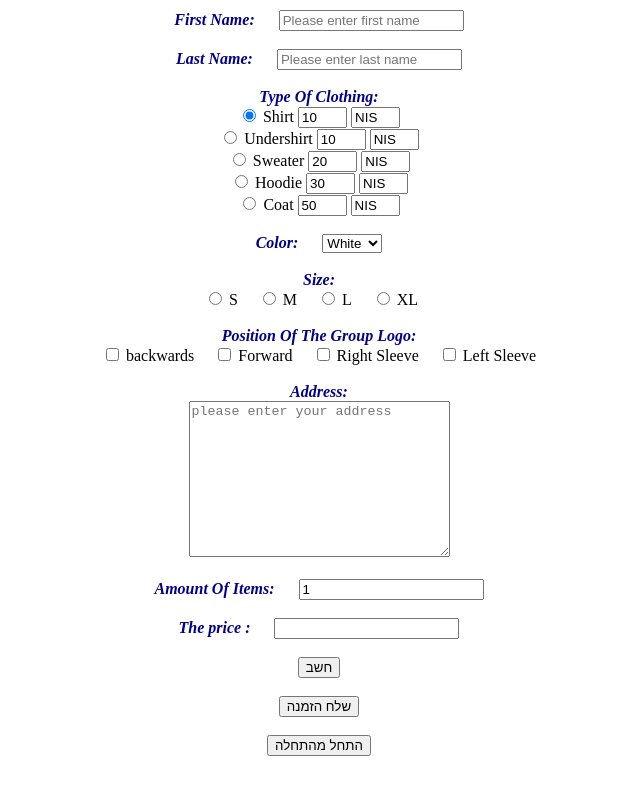
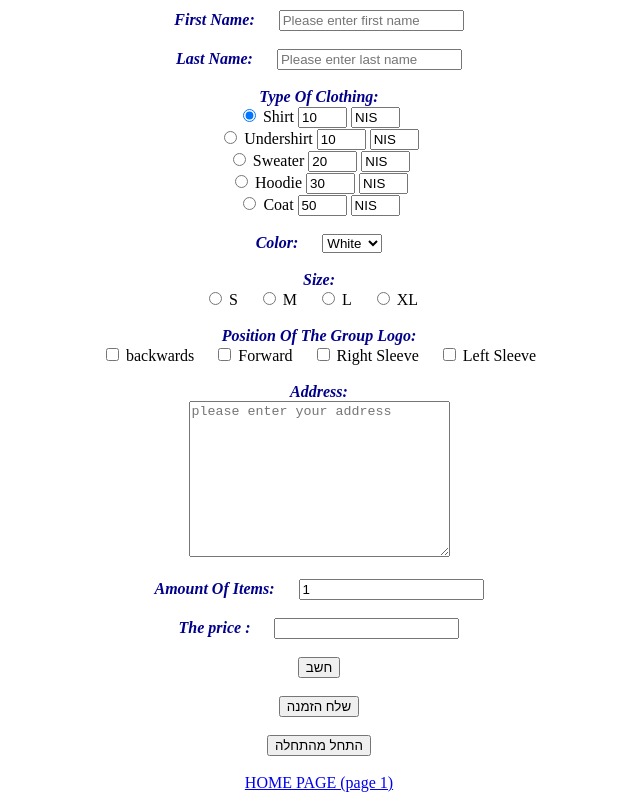
Before and after one commit to raghad911996/raghad911996, a plain HTML site: page order.html in a window 1280 px wide. Shown: the part 468-1268 px from the top of the page, without its empty margins (321-961 px from the left). Before the commit the page ends 1232 px from the top, so only its background shows below. Drawn offline with Linux system fonts and the light colour scheme.

Commit message:
Update order.html

```diff
--- a/order.html
+++ b/order.html
@@ -607,6 +607,8 @@
             <input type="submit" name="submit1" onclick="" value="שלח הזמנה" >
             <br><br>
             <input type="reset" name="reset1" value="התחל מהתחלה">
+            <br><br>
+            <a href="index.html">HOME PAGE (page 1)</a>
 
     </form>
 </body>
```
